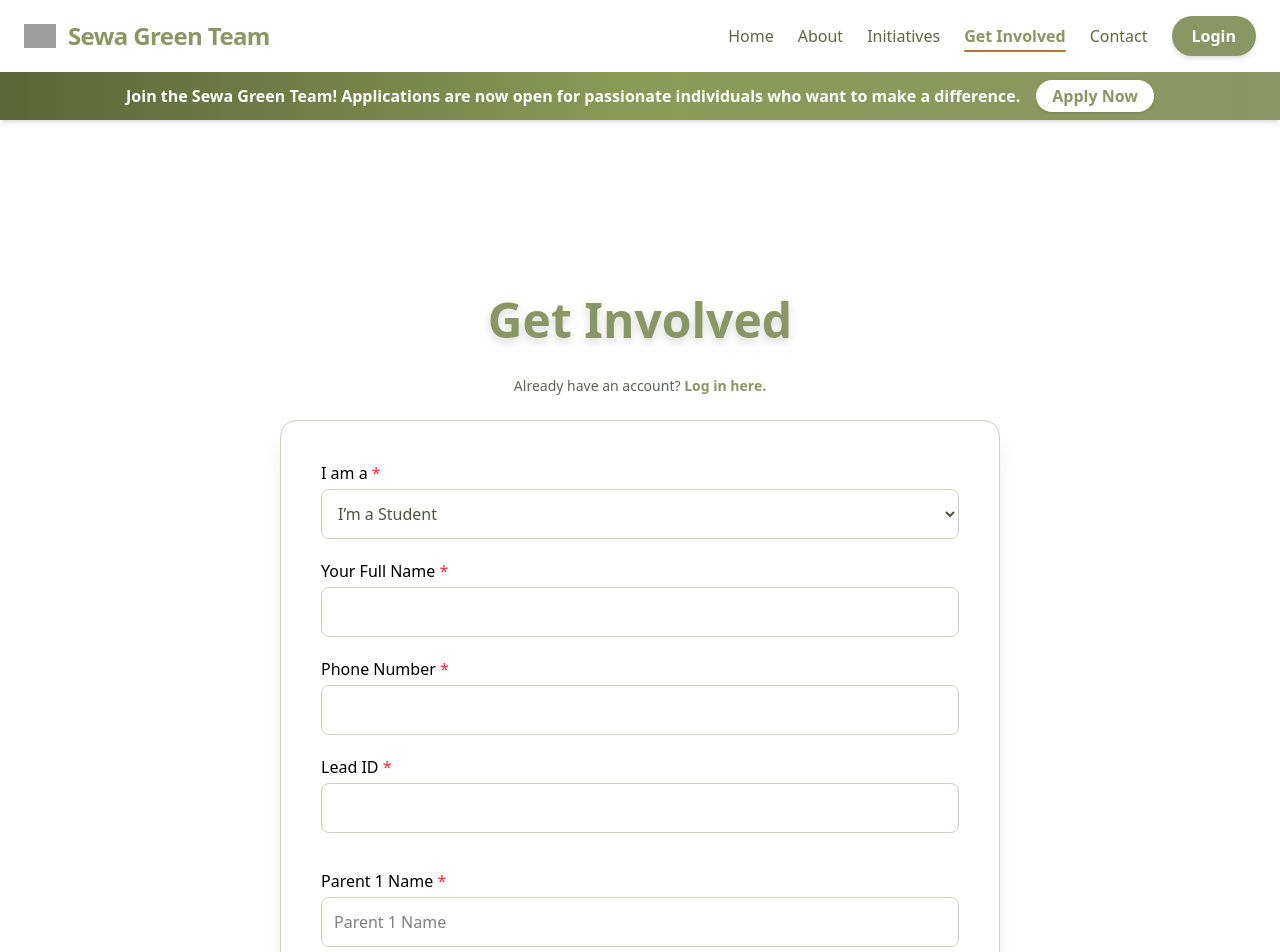
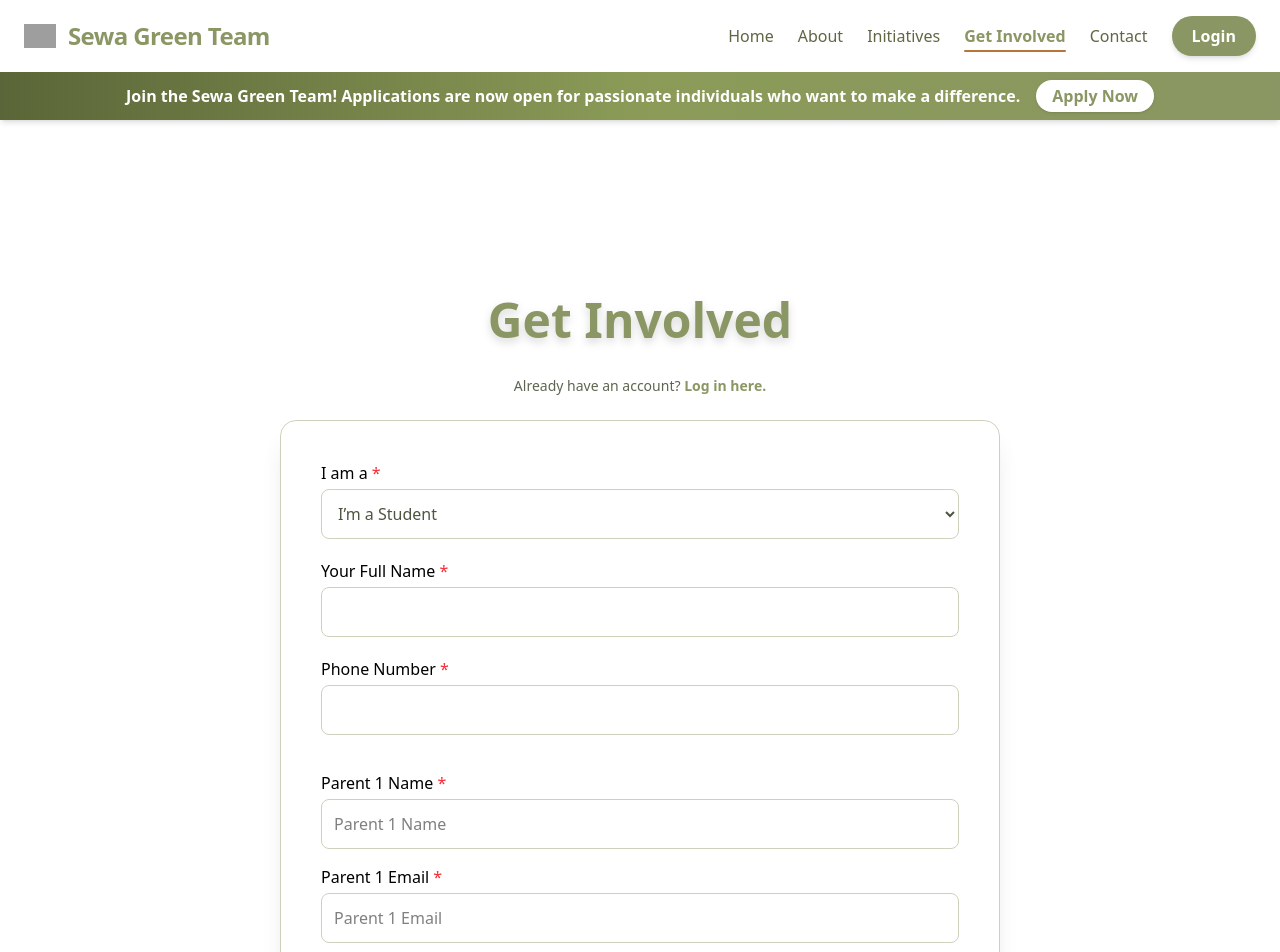
Before and after one commit to rebanto/sewa-green-team, a React (Vite) app: page /get-involved in a window 1280 px wide. Shown: the top 952 px of the page. Built offline with nearby package versions, Linux system fonts and the light colour scheme; grey boxes are pictures that could not be loaded.

Commit message:
refactor: remove lead_id references from user-related components and forms

```diff
--- a/src/components/admin/AllUsersTab.tsx
+++ b/src/components/admin/AllUsersTab.tsx
@@ -80,7 +80,6 @@ const AllUsersTab = ({
               isExpanded={expandedUserId === user.id}
               onToggleExpand={toggleExpand}
               showStatus={true}
-              showLeadId={true}
             />
           ))
         )}
--- a/src/components/admin/PendingUsersTab.tsx
+++ b/src/components/admin/PendingUsersTab.tsx
@@ -73,7 +73,6 @@ const PendingUsersTab = ({
             isExpanded={expandedUserId === user.id}
             onToggleExpand={toggleExpand}
             showStatus={false}
-            showLeadId={true}
             actions={[
               {
                 label: "Approve",
--- a/src/components/admin/UserCard.tsx
+++ b/src/components/admin/UserCard.tsx
@@ -11,7 +11,6 @@ const UserCard = ({
   onToggleExpand,
   actions = [],
   showStatus = false,
-  showLeadId = true,
   className = "",
 }: UserCardProps) => {
   const renderExpandedContent = () =>
@@ -77,7 +76,6 @@ const UserCard = ({
                 Status: <StatusBadge status={user.status} />
               </p>
             )}
-            {showLeadId && <p>Lead ID: {user.lead_id}</p>}
           </div>
         </div>
         <button
--- a/src/pages/Dashboard.tsx
+++ b/src/pages/Dashboard.tsx
@@ -83,7 +83,7 @@ const Dashboard = () => {
 
       const { data: userInfo, error: userError } = await supabase
         .from("users")
-        .select("status, full_name, role, id, email, phone, lead_id, email_confirmed")
+        .select("status, full_name, role, id, email, phone, email_confirmed")
         .eq("id", authUser.id)
         .single();
 
--- a/src/pages/GetInvolved.tsx
+++ b/src/pages/GetInvolved.tsx
@@ -21,7 +21,6 @@ const GetInvolved = () => {
     email: "",
     password: "",
     phone: "",
-    lead_id: "",
     role: "STUDENT" as UserRole,
     parent_1_name: "",
     parent_1_email: "",
@@ -105,7 +104,6 @@ const GetInvolved = () => {
             full_name: formData.full_name,
             email: formData.email,
             phone: formData.phone || null,
-            lead_id: formData.lead_id,
             role: formData.role,
             parent_1_name: formData.role === "STUDENT" ? formData.parent_1_name || null : null,
             parent_1_email: formData.role === "STUDENT" ? formData.parent_1_email || null : null,
@@ -178,7 +176,6 @@ const GetInvolved = () => {
         full_name: formData.full_name,
         email: formData.email,
         phone: formData.phone || null,
-        lead_id: formData.lead_id,
         role: formData.role,
         parent_1_name: formData.role === "STUDENT" ? formData.parent_1_name || null : null,
         parent_1_email: formData.role === "STUDENT" ? formData.parent_1_email || null : null,
@@ -304,17 +301,6 @@ const GetInvolved = () => {
                 className="formInput"
               />
 
-              <label className="block font-medium mb-1" htmlFor="lead_id">
-                Lead ID <span className="text-red-500">*</span>
-              </label>
-              <input
-                id="lead_id"
-                name="lead_id"
-                onChange={handleChange}
-                value={formData.lead_id}
-                required
-                className="formInput"
-              />
 
               <AnimatePresence>
                 {formData.role === "STUDENT" && (
--- a/src/types/index.ts
+++ b/src/types/index.ts
@@ -76,7 +76,6 @@ export interface UserCardProps {
   onToggleExpand: (id: string) => void;
   actions?: UserCardAction[];
   showStatus?: boolean;
-  showLeadId?: boolean;
   className?: string;
 }
 
@@ -170,7 +169,6 @@ export interface UserFormData {
   role: UserRole;
   full_name: string;
   phone: string;
-  lead_id: string;
   email: string;
   password: string;
 
```
